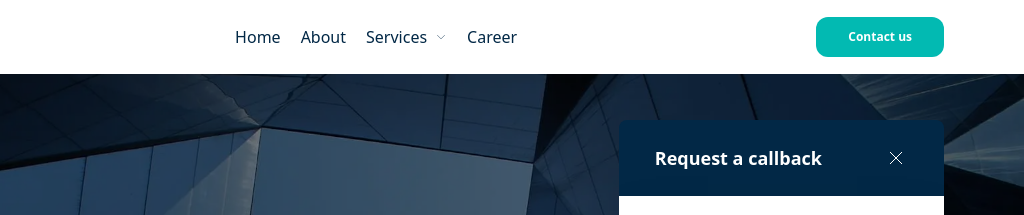
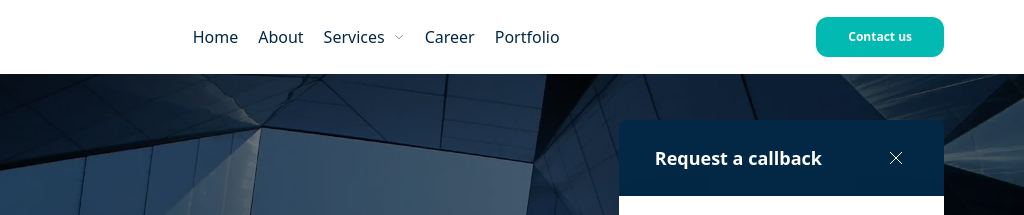
Before and after one commit to MANISHnagarkoti/kkrfindex, a website: page pages/index.html in a window 1280 px wide. Shown: the top 215 px of the page, 256-1280 px from the left. Drawn offline with nearby package versions, Linux system fonts and the light colour scheme.

Commit message:
portfolio added in navbar

```diff
--- a/pages/index.html
+++ b/pages/index.html
@@ -105,6 +105,7 @@
                 </li>
 
                 <li><a href="career.html"> Career </a></li>
+                <li><a href="portfolio.html"> Portfolio </a></li>
             </ul>
 
             <div class="bg-colorThree px-8 py-3 text-white font-semibold text-xs rounded-xl hidden lg:block">
@@ -168,6 +169,8 @@
                 </li>
 
                 <li><a href="career.html mt-3"> Career </a></li>
+
+                <li><a href="portfolio.html"> Portfolio </a></li>
             </ul>
         </nav>
         <!-- {/* {{{{{{{{{{{{phone menu end}}}}}}}}}}}} */} -->
```
